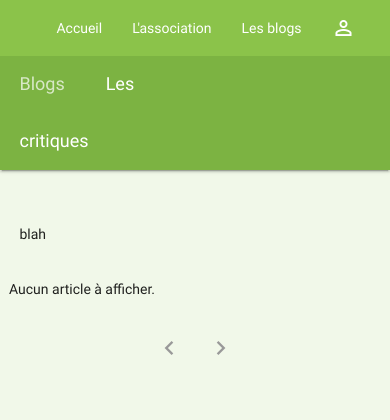
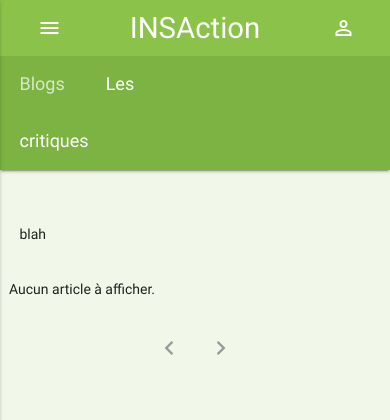
Before and after one commit to insaction-dev/main-website, a Django app: template blog/templates/blog/blog.html in a window 390 px wide. Shown: the top 420 px of the page. Run offline with Django 3.2, Linux system fonts and the light colour scheme; the template is opened without the code that fills it: values that come from a table or form of the project are taken from there, others are empty; data comes from the database, SQL or seed files in the repository; parts of the project's set-up code (start-up, migrations or seed data) failed here and were passed over; some libraries are stand-ins or nearby versions.

Commit message:
Implement mobile navigation with side navigation

```diff
--- a/templates/base.html
+++ b/templates/base.html
@@ -53,7 +53,7 @@
     {% block navbar %}
     {% if user.is_authenticated %}
     <ul id="user-dropdown" class="dropdown-content">
-        <li><a href="#!"><i class="material-icons">account_box</i> Profil</a></li>
+        <li><a href="#"><i class="material-icons">account_box</i> Profil</a></li>
         <li class="divider"></li>
         <li><a href="{% url 'logout' %}?next={{request.get_full_path}}"><i class="material-icons">person_outline</i>Déconnexion</a></li>
     </ul>
@@ -61,30 +61,36 @@
     <ul id="anon-dropdown" class="dropdown-content">
         <li><a href="{% url 'login' %}?next={{request.get_full_path}}"><i class="material-icons">person</i> Connexion</a></li>
         <li class="divider"></li>
-        <li><a href="#!"><i class="material-icons">mail_outline</i>Devenir auteur</a></li>
+        <li><a href="#"><i class="material-icons">mail_outline</i>Devenir auteur</a></li>
     </ul>
     {% endif %}
     <div id="possibly-fixed">
         <nav class="nav-extended light-green">
             <div class="nav-wrapper">
                 <div class="container">
-                    <a href="{% url 'website:index' %}" class="brand-logo hide-on-med-and-down">INSAction</a>
-                    <ul id="nav-mobile" class="right">
-                        <li class="show-on-medium-and-down"><a href="{% url 'website:index' %}">Accueil</a></li>
-                        <li>
-                            <a href="#!">L'association</a>
+                    <a href="{% url 'website:index' %}" class="brand-logo">INSAction</a>
+                    <a href="#" data-activates="mobile-nav" class="button-collapse"><i class="material-icons">menu</i></a>
+                    <ul class="right">
+                        <li class="hide-on-med-and-down"><a href="{% url 'website:index' %}">Accueil</a></li>
+                        <li class="hide-on-med-and-down">
+                            <a href="#">L'association</a>
                         </li>
-                        <li>
+                        <li class="hide-on-med-and-down">
                             <a href="{% url 'blog:index' %}">Les blogs</a>
                         </li>
                         {% if user.is_authenticated %}
-                        <li><a href="#!" class="dropdown-button" data-activates="user-dropdown"><i class="material-icons">person</i></a></li>
+                        <li><a href="#" class="dropdown-button" data-activates="user-dropdown"><i class="material-icons">person</i></a></li>
                         {% else %}
-                        <li><a href="#!" class="dropdown-button" data-activates="anon-dropdown"><i class="material-icons">person_outline</i></a></li>
+                        <li><a href="#" class="dropdown-button" data-activates="anon-dropdown"><i class="material-icons">person_outline</i></a></li>
                         {% endif %}
                         {% if user.is_staff %}
                         <li><a href="{% url 'admin:index' %}"><i class="material-icons">settings_applications</i></a></li>
                         {% endif %}
+                    </ul>
+                    <ul class="side-nav" id="mobile-nav" style="background-color: white; color: black;">
+                        <li><a href="{% url 'website:index' %}"> <i class="material-icons left">home</i>Accueil</a></li>
+                        <li><a href="{% url 'blog:index' %}"><i class="material-icons left">library_books</i>Les blogs</a></li>
+                        <li><a href="#"><i class="material-icons left">star</i>L'association</a></li>
                     </ul>
                 </div>
             </div>
@@ -102,9 +108,9 @@
                     </div>
                     <div class="col s12 l4">
                         <div class="row">
-                            <div class="col s4"><a href="#!"><img class="branding" src="{% static 'insaction/img/facebook.svg' %}" alt="Facebook"></a></div>
-                            <div class="col s4"><a href="#!"><img class="branding" src="{% static 'insaction/img/instagram.svg' %}" alt="Instagram"></a></div>
-                            <div class="col s4"><a href="#!"><img class="branding" src="{% static 'insaction/img/vimeo.svg' %}" alt="Vimeo"></a></div>
+                            <div class="col s4"><a href="#"><img class="branding" src="{% static 'insaction/img/facebook.svg' %}" alt="Facebook"></a></div>
+                            <div class="col s4"><a href="#"><img class="branding" src="{% static 'insaction/img/instagram.svg' %}" alt="Instagram"></a></div>
+                            <div class="col s4"><a href="#"><img class="branding" src="{% static 'insaction/img/vimeo.svg' %}" alt="Vimeo"></a></div>
                         </div>
                     </div>
                 </div>
```
